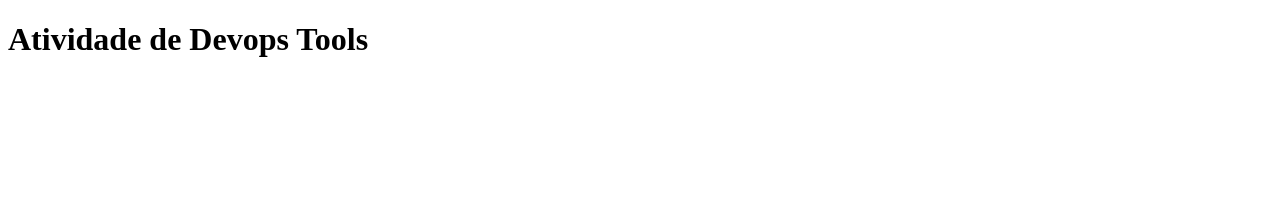
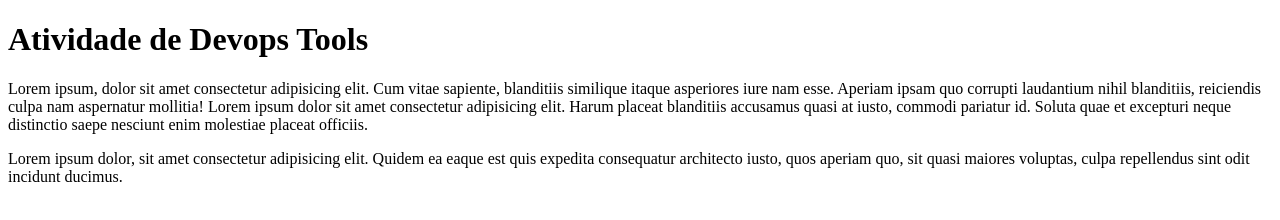
Before and after one commit to EmerMarchi/atividadeDevops, a plain HTML site: page index.html in a window 1280 px wide. Drawn offline with Linux system fonts and the light colour scheme.

Commit message:
adicionando conteudo

```diff
--- a/index.html
+++ b/index.html
@@ -9,6 +9,8 @@
     <div>
         <main>
             <h1>Atividade de Devops Tools</h1>
+            <p>Lorem ipsum, dolor sit amet consectetur adipisicing elit. Cum vitae sapiente, blanditiis similique itaque asperiores iure nam esse. Aperiam ipsam quo corrupti laudantium nihil blanditiis, reiciendis culpa nam aspernatur mollitia! Lorem ipsum dolor sit amet consectetur adipisicing elit. Harum placeat blanditiis accusamus quasi at iusto, commodi pariatur id. Soluta quae et excepturi neque distinctio saepe nesciunt enim molestiae placeat officiis.</p>
+            <p>Lorem ipsum dolor, sit amet consectetur adipisicing elit. Quidem ea eaque est quis expedita consequatur architecto iusto, quos aperiam quo, sit quasi maiores voluptas, culpa repellendus sint odit incidunt ducimus.</p>
         </main>
     </div>
 </body>
```
